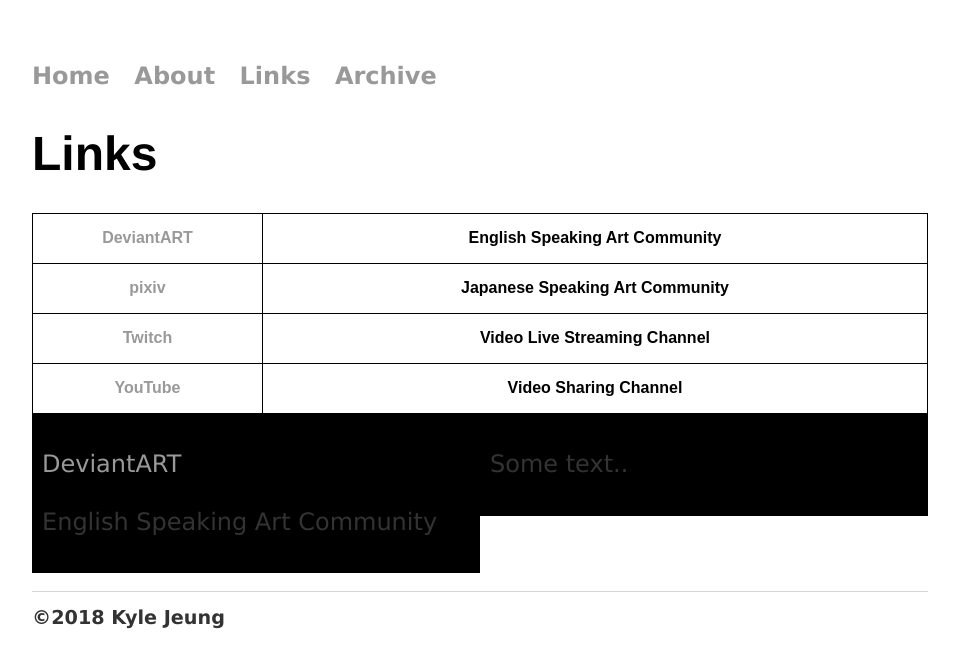
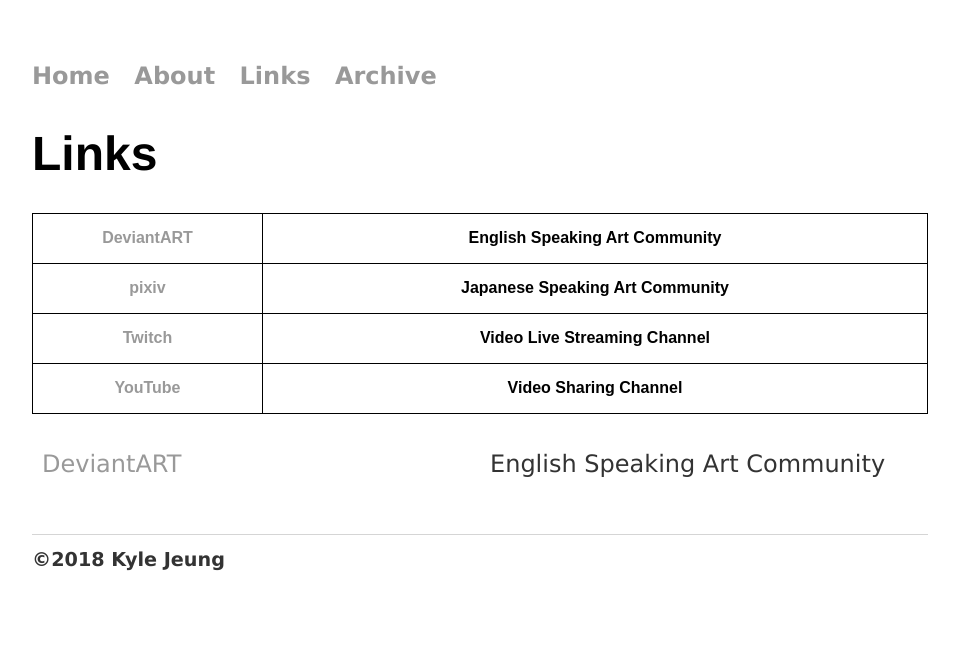
Before and after one commit to jeungkyle/portfolio, a Jekyll site: the page built from links/index.html, in a window 1280 px wide. Shown: the top 668 px of the page, without its empty margins (160-1119 px from the left). Built offline with Jekyll 4.4.1, drawn with Linux system fonts in a browser that asks for light colours.

Commit message:
Update index.html

```diff
--- a/links/index.html
+++ b/links/index.html
@@ -24,11 +24,10 @@
 </table>
 
 <div class="row">
-  <div class="column" style="background-color:#000;">
+  <div class="column" style="background-color:#FFF;">
     <p><a href="https://www.deviantart.com/antharyx">DeviantART</a></p>
+  </div>
+  <div class="column" style="background-color:#FFF;">
     <p>English Speaking Art Community</p>
   </div>
-  <div class="column" style="background-color:#000;">
-    <p>Some text..</p>
-  </div>
 </div>
```
